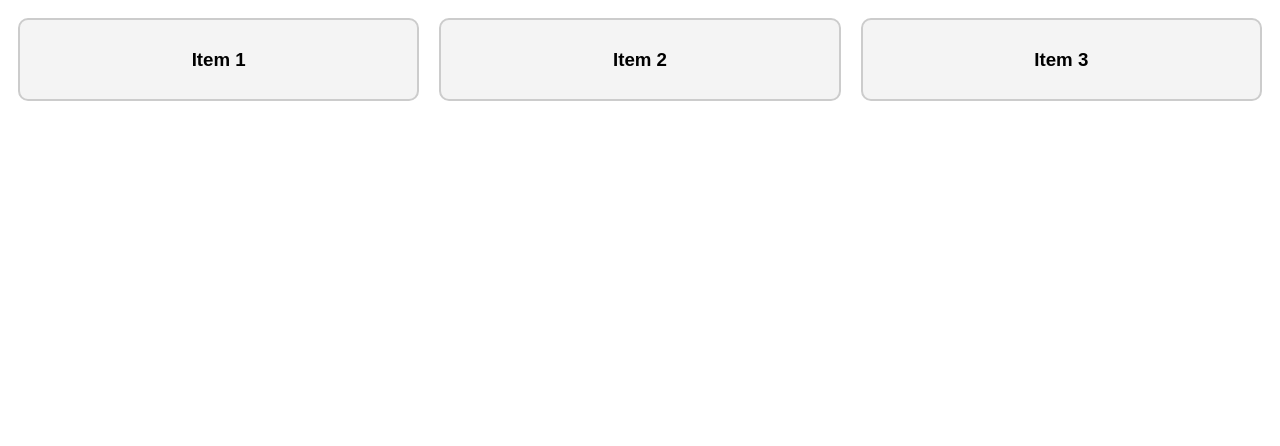
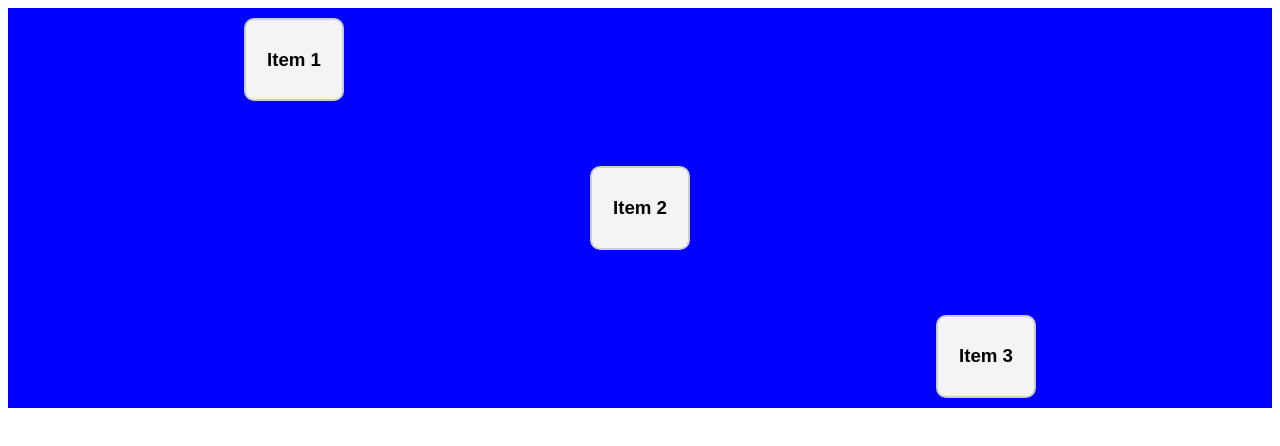
Before and after one commit to leandrofahur/modern-css-and-html, a plain HTML site: page css-sandbox/17_flex_align.html in a window 1280 px wide. Drawn offline with Linux system fonts and the light colour scheme.

Commit message:
flex basics and algin properties

```diff
--- a/css-sandbox/16_flex_basics.html
+++ b/css-sandbox/17_flex_align.html
@@ -3,7 +3,7 @@
 <head>
   <meta charset="UTF-8">
   <meta name="viewport" content="width=device-width, initial-scale=1.0">
-  <title>Flex Basics</title>
+  <title>Flex Align</title>
   <style>
     * {
       box-sizing: border-box;
@@ -12,10 +12,14 @@
       font-family: Arial, Helvetica, sans-serif;
     }
     .flex-container {
+      background-color: blue;
       display: flex;
       /* flex-direction: column; */
       flex-direction: row;
       /* flex-wrap: wrap; */
+      align-items: center;
+      justify-content: space-evenly;
+      height: 50vh;
     }
     .item {
       background-color: #f4f4f4;
@@ -28,18 +32,22 @@
       /* flex-shrink: 0; */
       /* flex-grow: 1; */
       /* grow shrink basis */
-      flex: 1 1 100px;
+      /* flex: 1 1 100px; */
+      /* flex: 1; */
     }
-    /* .item-1 {
-      flex-shrink: 0;
+
+    .item-2 {
+      /* flex: 2; */
     }
-    .item-2 {
-      flex-grow: 1;
+
+    .item-1 {
+      align-self: flex-start;
     }
+
     .item-3 {
-      flex-grow: 2;
-      flex-basis: 0;
-    } */
+      align-self: flex-end;
+    }
+
   </style>
 </head>
 <body>
```
